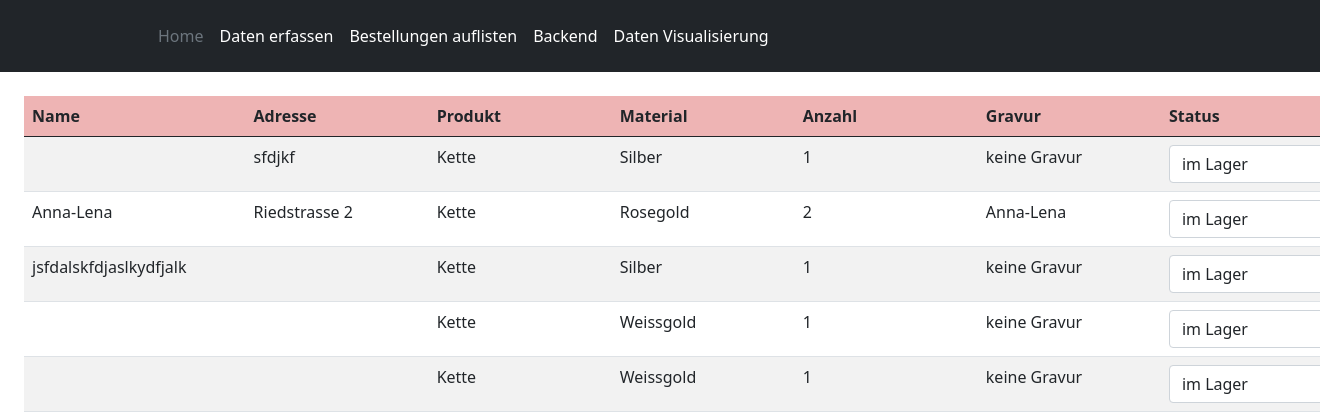
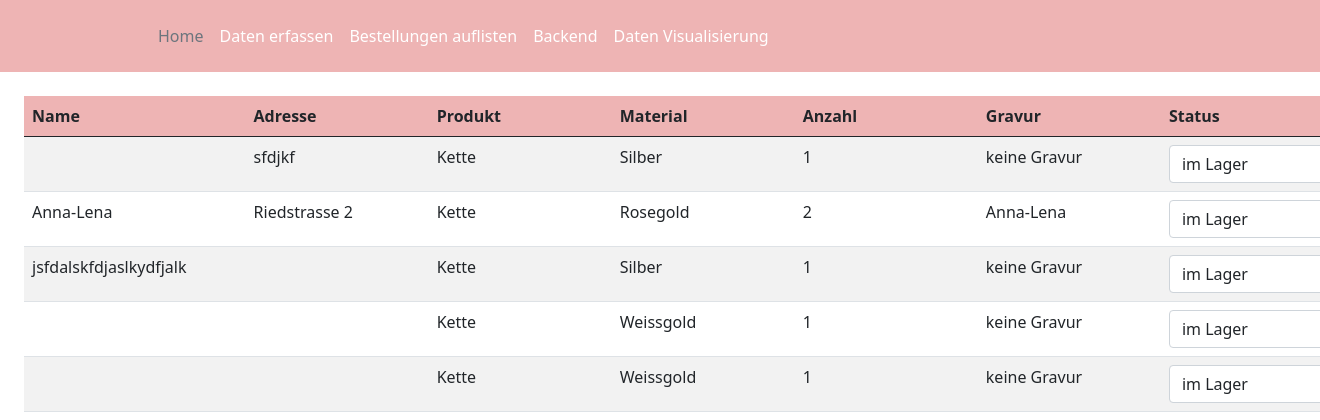
Before and after one commit to unicorni11/pythonproject, a Flask app: page /backend in a window 1320 px wide; the page is wider, and only the part inside the window is pictured. Shown: the top 420 px of that part. Run offline with Flask 2, Linux system fonts and the light colour scheme; some libraries are stand-ins or nearby versions.

Commit message:
erster Entwurf Backend

```diff
--- a/templates/header.html
+++ b/templates/header.html
@@ -7,7 +7,7 @@
     <title>Title</title>
 </head>
 <body>
-<header class="p-3 bg-dark text-white">
+<header style="background-color:rgb(238, 180, 180)" class="p-3 text-white">
     <div class="container">
       <div class="d-flex flex-wrap align-items-center justify-content-center justify-content-lg-start">
         <a href="/" class="d-flex align-items-center mb-2 mb-lg-0 text-white text-decoration-none">
```
Also changed, not shown: static/diagramm.png (added).
